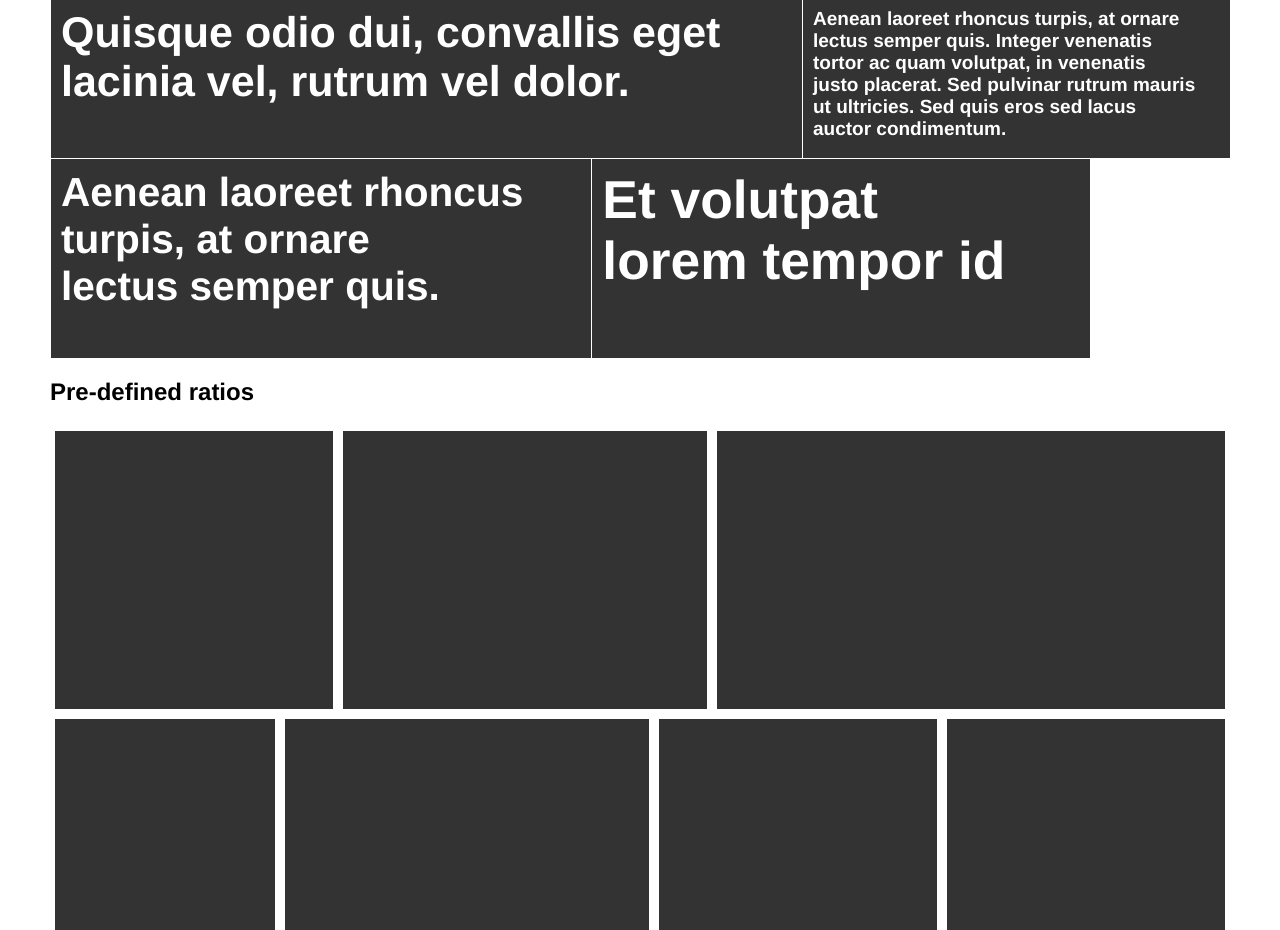
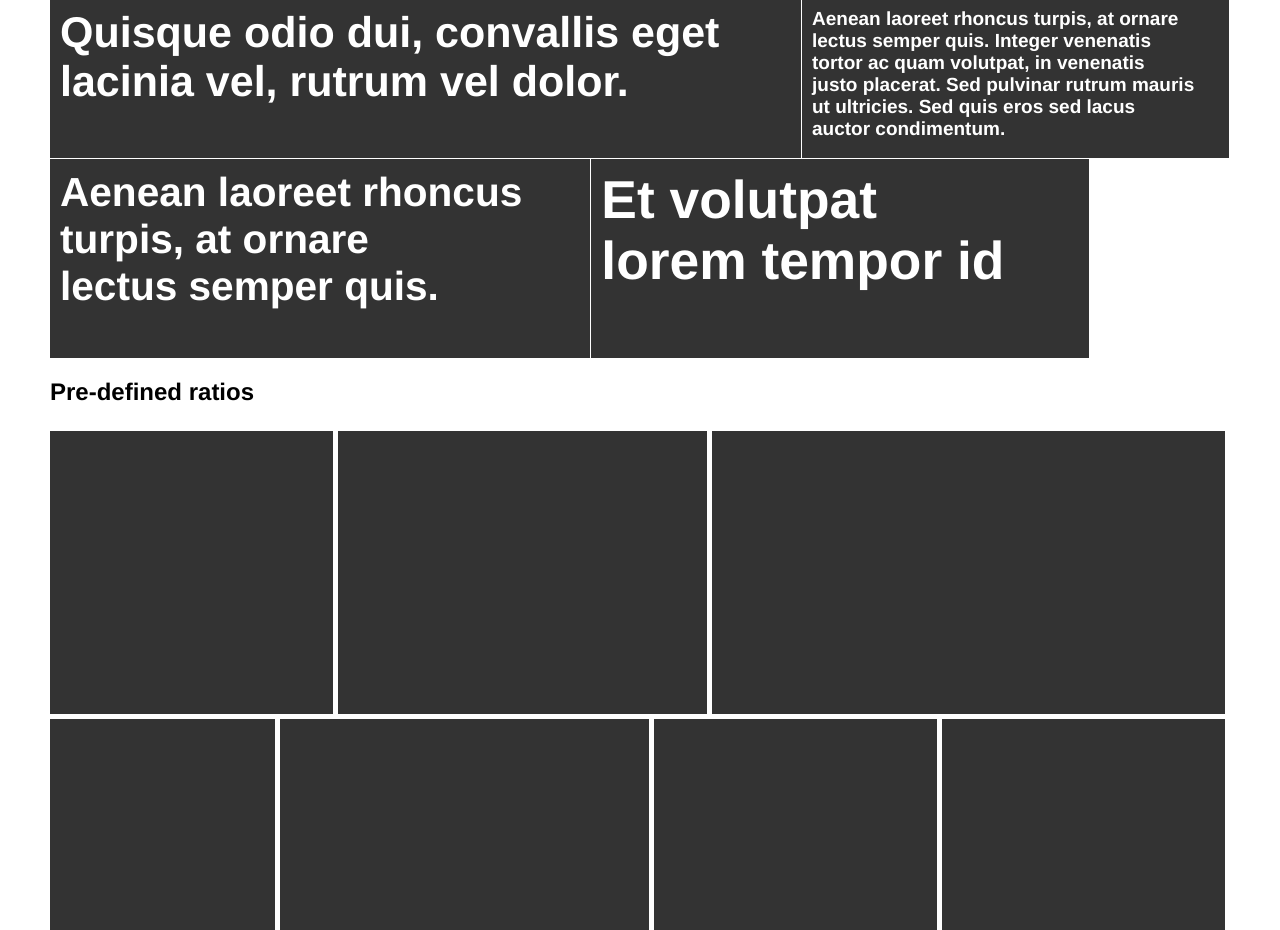
Before and after one commit to jamesmusgrave/griddle.js, a plain HTML site: page index.htm in a window 1280 px wide. Shown: the part 267-1197 px from the top of the page. Drawn offline with nearby package versions, Linux system fonts and the light colour scheme.

Commit message:
Examples clearer with borders

```diff
--- a/index.htm
+++ b/index.htm
@@ -33,8 +33,7 @@
 		#scalingtext .item {
 			float: left;
 			border-top: 1px solid #fff;
-			border-left: 1px
-		        solid #fff;
+			border-right: 1px solid #fff;
 			padding: 10px;
 		}
 
@@ -42,8 +41,9 @@
 			line-height: 70%;
 		}
 
-		#setratios .item {
-			border: 5px solid #fff;
+		.item {
+			border-top: 5px solid #fff;
+            border-right: 5px solid #fff;
 		}
 
 		.wrap:after {
```
